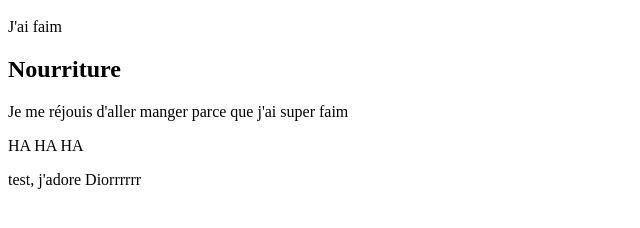
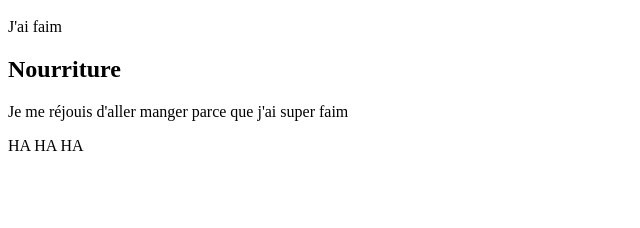
Before and after one commit to chl0e-rnd/premier-depot, a plain HTML site: page index.html in a window 1280 px wide. Shown: the part 48-276 px from the top of the page, without its empty margins (0-640 px from the left). Drawn offline with Linux system fonts and the light colour scheme.

Commit message:
Revert "Ajout p test"
This reverts commit 6578bbde72b3be8522505e2c6b7f7ff725d4704f.

# Conflicts:
#	index.html

```diff
--- a/index.html
+++ b/index.html
@@ -1,8 +1,5 @@
-<body>
 <h1>Mon premier code !</h1>
 <p>J'ai faim</p>
 <h2>Nourriture</h2>
 <p>Je me réjouis d'aller manger parce que j'ai super faim</p>
 <p>HA HA HA</p>
-<p>test, j'adore Diorrrrrr</p>
-</body>
```
